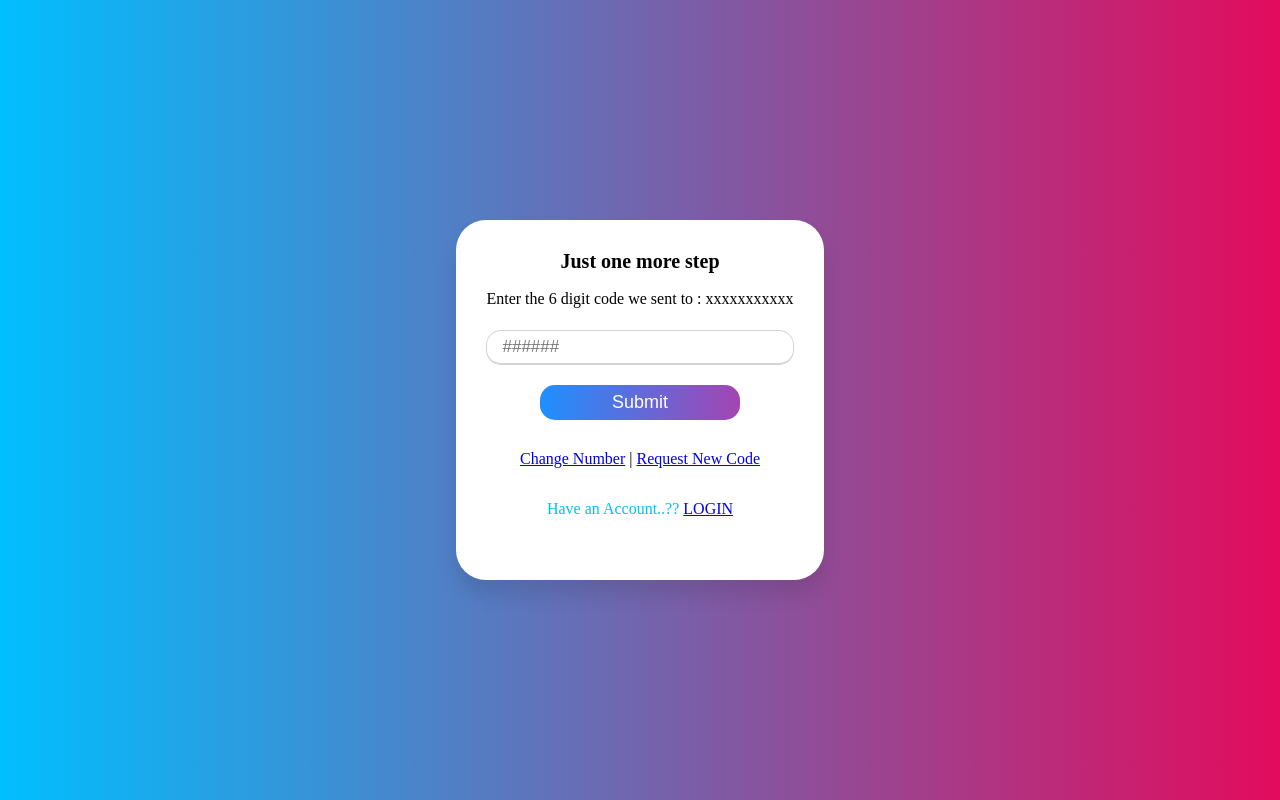
After one commit to tejasborse123/Donation_Website, a PHP site: page /otp.html in a window 1280 px wide. The commit adds this page. Run offline with PHP 8.4, Linux system fonts and the light colour scheme.

Commit message:
End of the Day

```diff
--- /dev/null
+++ b/otp.css
@@ -0,0 +1,77 @@
+*{
+    margin: 0px;
+    padding: 0px;
+    box-sizing: border-box;
+    align-items: center;
+    transition: background-color 2s ease-out 100ms;
+}
+
+html,body{
+	display: grid;
+  	height: 100%;
+  	width: 100%;
+ 	place-items: center;
+ 	background: linear-gradient(to right,#00BFFF,#E30B5D);
+}
+
+#container{
+	text-align: center;
+	overflow: hidden;
+  	max-width: 390px;
+	background: #fff;
+ 	padding: 30px;
+  	border-radius: 5px;
+    flex-wrap: wrap;
+    box-shadow: 0px 15px 20px rgba(0,0,0,0.1);
+    border-radius: 30px;
+}
+
+#lbl{
+	height: 40px;
+    width: 100%;
+	font-size: 20px;
+	font-weight: 600;
+	text-align: center;
+}
+
+#sendOtp{
+	height: 40px;
+    width: 100%;
+}
+
+#enterOTP{
+    height: 35px;
+    margin-bottom: 20px;
+	width: 100%;
+	outline: none;
+	padding-left: 15px;
+	border-radius: 15px;
+	border: 1px solid lightgrey;
+	border-bottom-width: 2px;
+	font-size: 17px;
+	transition: all 0.3s ease;
+}
+
+#btn{
+	height: 35px;
+    width: 200px;
+    border: none;
+	border-radius: 15px;
+	position: relative;
+	overflow: hidden;
+	margin-bottom: 30px;
+	color: white;
+	font-size: 18px;
+	background: -webkit-linear-gradient(right, #a445b2, dodgerblue);
+}
+
+#modifyNum{
+	height: 50px;
+    width: 100%;
+}
+
+#moveBack{
+	height: 50px;
+    width: 100%;
+    color: #00BFFF;
+}
--- /dev/null
+++ b/otp.html
@@ -0,0 +1,31 @@
+<!DOCTYPE html>
+<html>
+<head>
+	<title>SAVE LIFE</title>
+	<link rel="stylesheet" type="text/css" href="otp.css">
+</head>
+<body>
+	<div id="container">
+		<form>
+			<div id="lbl">
+				Just one more step
+			</div>
+			<div id="sendOtp">
+				Enter the 6 digit code we sent to : xxxxxxxxxxx
+			</div>
+			<div>
+				<input type="text" name="otp" placeholder="######" id="enterOTP">
+			</div>
+			<div>
+				<input type="submit" name="Confirm" id="btn">
+			</div>
+			<div id="modifyNum">
+				<a href="#">Change Number</a> | <a href="#">Request New Code</a>
+			</div>
+			<div id="moveBack">
+				Have an Account..?? <a href="#">LOGIN</a>
+			</div>
+		</form>
+	</div>
+</body>
+</html>
```
Also changed, not shown: entry.html (+8 -7 lines), signup.php (+5 -5 lines).
